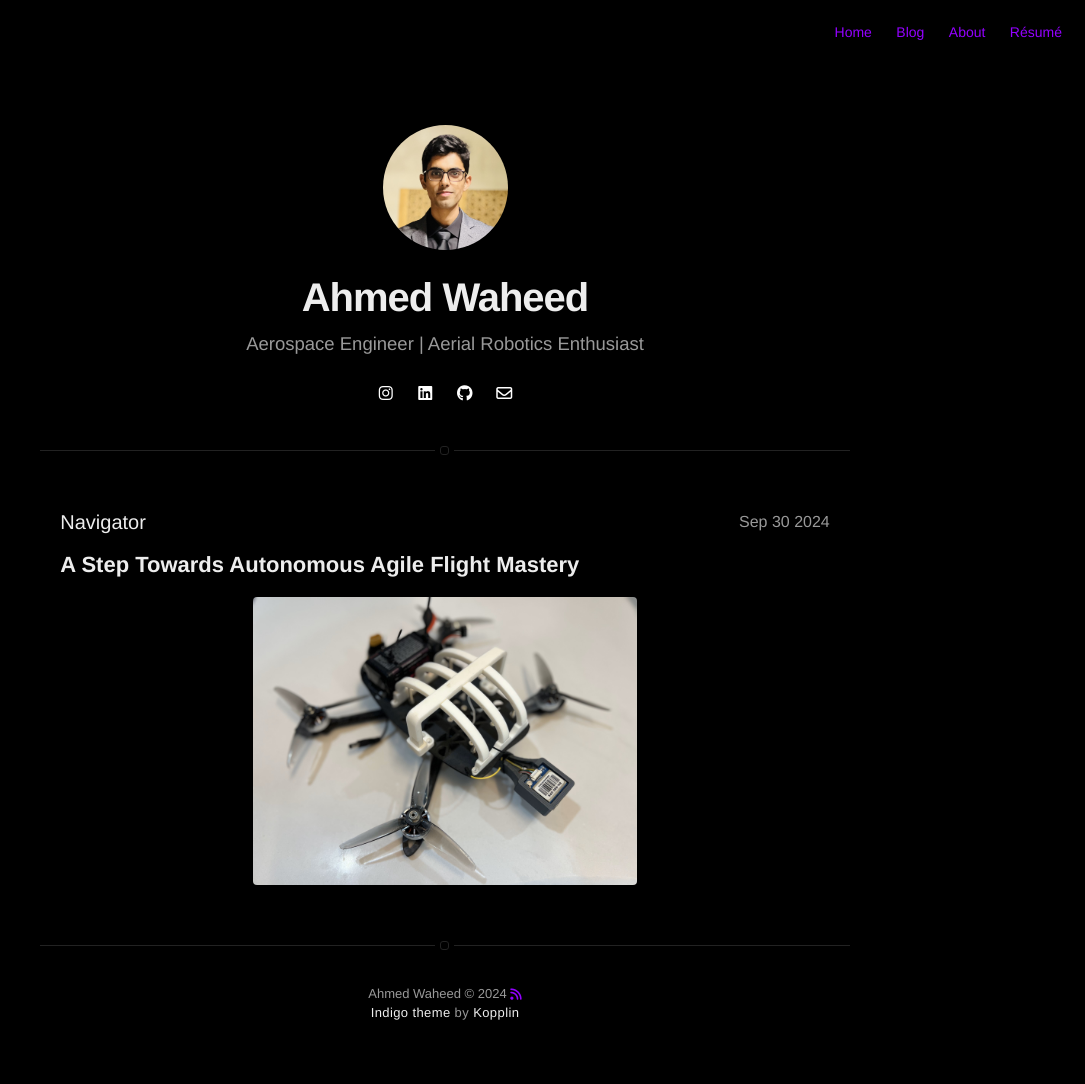
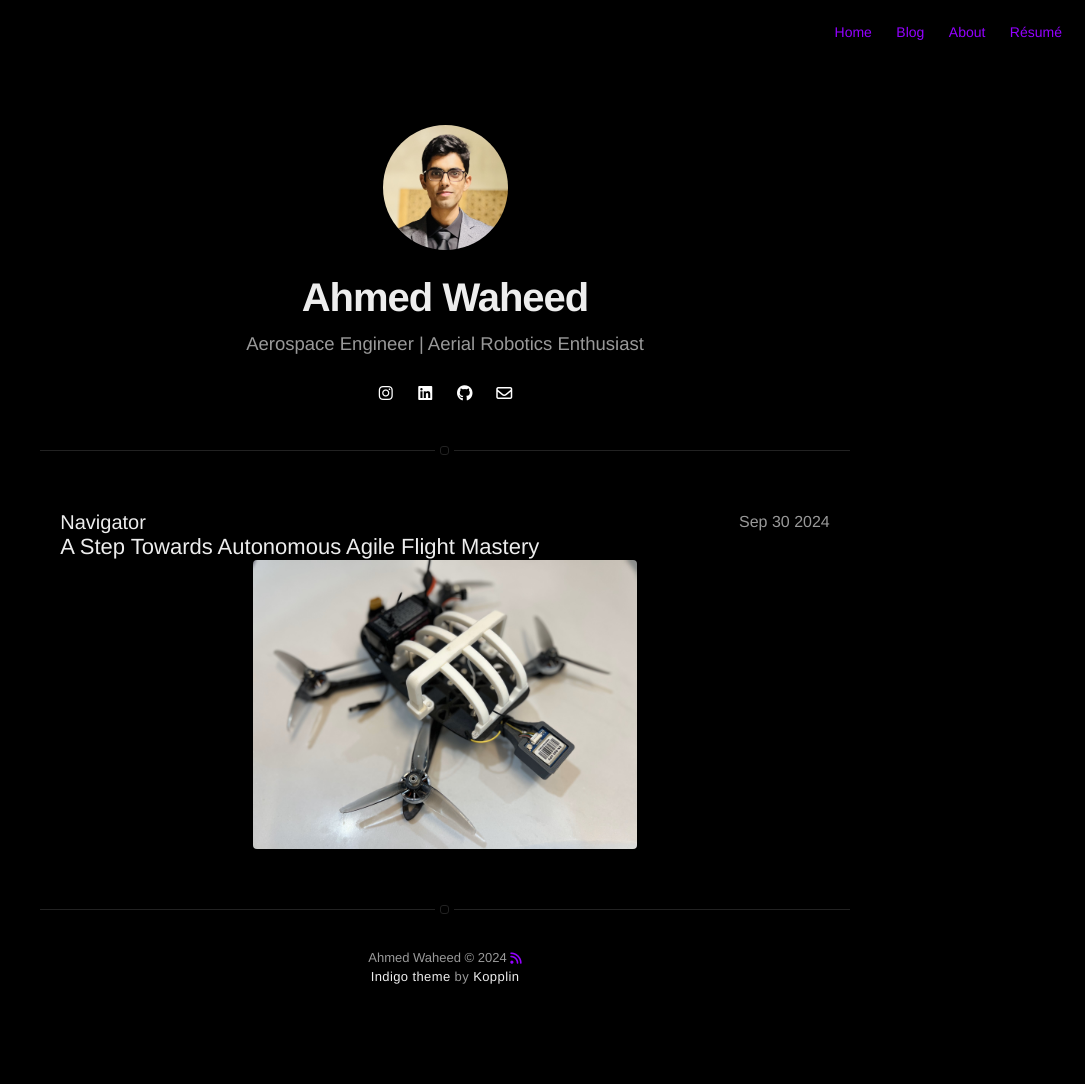
Before and after one commit to ahmd-waheed/ahmd-waheed.github.io, a Jekyll site: the page built from projects.html, in a window 1280 px wide. Shown: the whole page, without its empty margins (195-1280 px from the left). Built offline with Jekyll 4.4.1, drawn with Linux system fonts in a browser that asks for light colours; nearby versions of some CDN libraries; after the commit the page ends 1048 px from its top, so only the background shows below that.

Commit message:
Update page.sass

```diff
--- a/_sass/pages/page.sass
+++ b/_sass/pages/page.sass
@@ -17,7 +17,7 @@
         margin: 0 auto
         display: block
 
-    description
+    .description
         margin: 0
         width: 75%
         font-weight: 300
```
